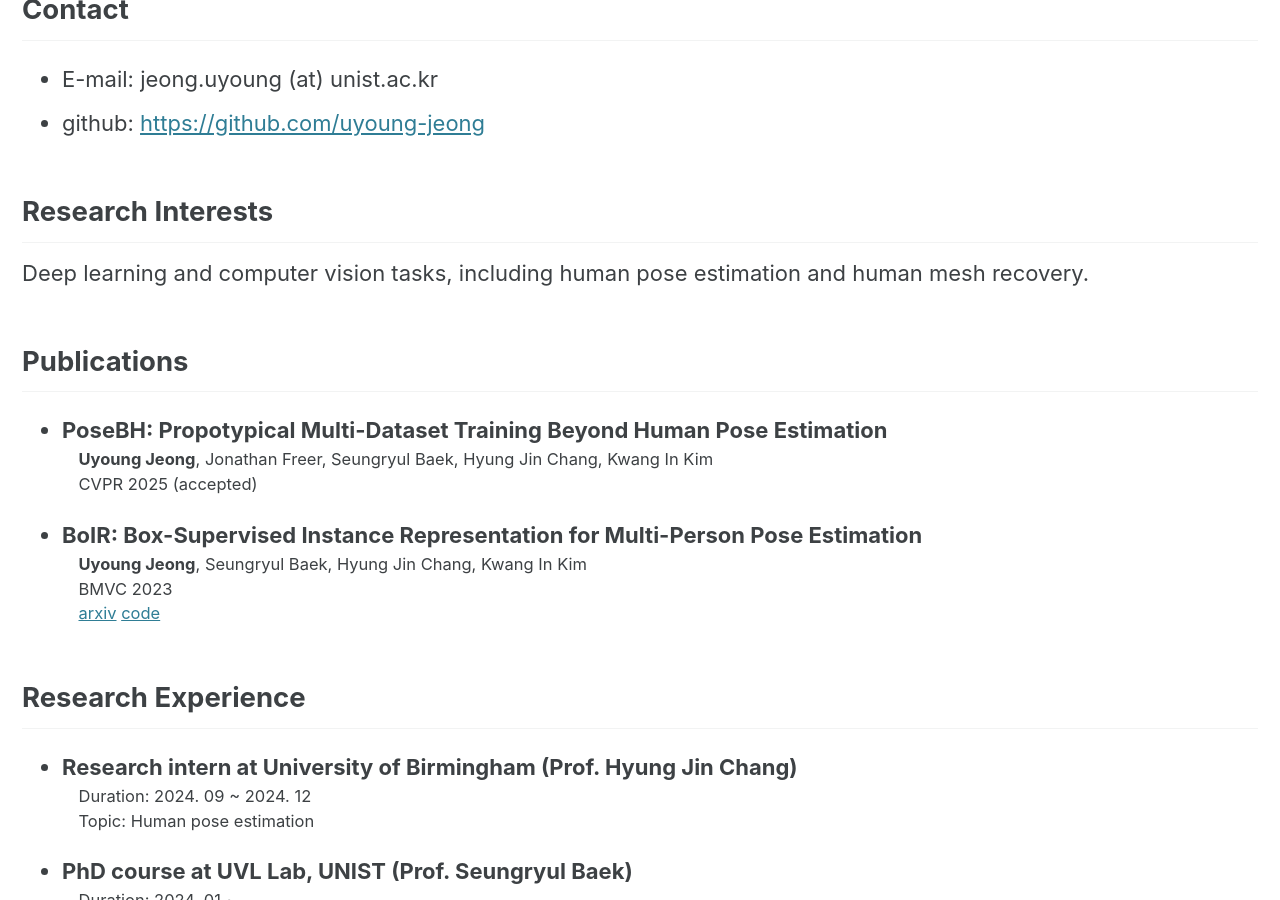
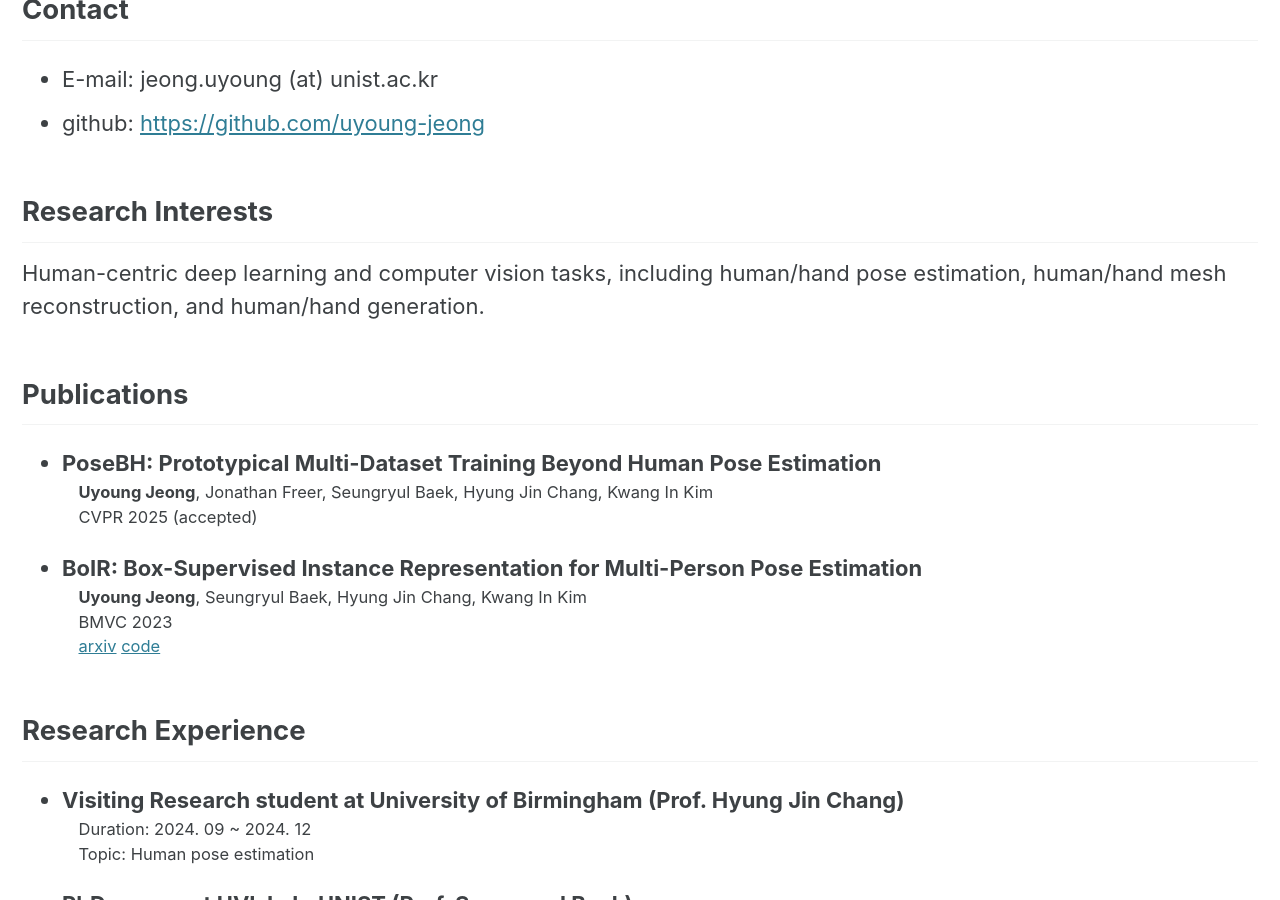
Before and after one commit to uyoung-jeong/uyoung-jeong.github.io, a Jekyll site: the page built from _pages/home.md, in a window 1280 px wide and 900 px high, scrolled down 192 px. Built offline with Jekyll 4.4.1, drawn with Linux system fonts in a browser that asks for light colours; cached includes are drawn as plain includes.

Commit message:
fix typo in paper title. fix uob role

```diff
--- a/_pages/home.md
+++ b/_pages/home.md
@@ -17,10 +17,10 @@ sidebar:
 - github: <https://github.com/uyoung-jeong>
 
 ## Research Interests
-Deep learning and computer vision tasks, including human pose estimation and human mesh recovery.
+Human-centric deep learning and computer vision tasks, including human/hand pose estimation, human/hand mesh reconstruction, and human/hand generation.
 
 ## Publications
-- PoseBH: Propotypical Multi-Dataset Training Beyond Human Pose Estimation
+- PoseBH: Prototypical Multi-Dataset Training Beyond Human Pose Estimation
   : **Uyoung Jeong**, Jonathan Freer, Seungryul Baek, Hyung Jin Chang, Kwang In Kim
   : CVPR 2025 (accepted)
 
@@ -30,7 +30,7 @@ Deep learning and computer vision tasks, including human pose estimation and hum
   : [arxiv](https://arxiv.org/abs/2309.14072) [code](https://github.com/uyoung-jeong/BoIR)
 
 ## Research Experience
-- Research intern at University of Birmingham (Prof. Hyung Jin Chang)
+- Visiting Research student at University of Birmingham (Prof. Hyung Jin Chang)
   : Duration: 2024. 09 ~ 2024. 12
   : Topic: Human pose estimation
 - PhD course at UVL Lab, UNIST (Prof. Seungryul Baek)
```
